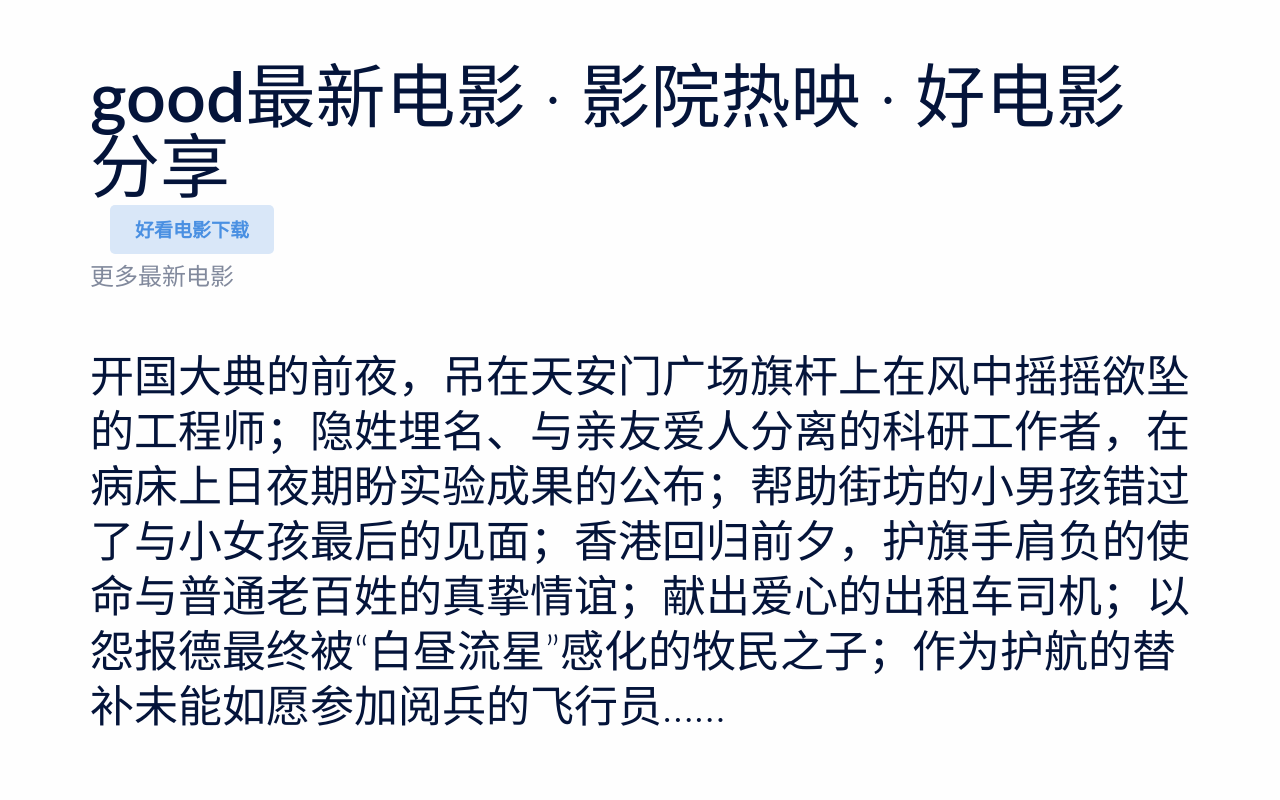
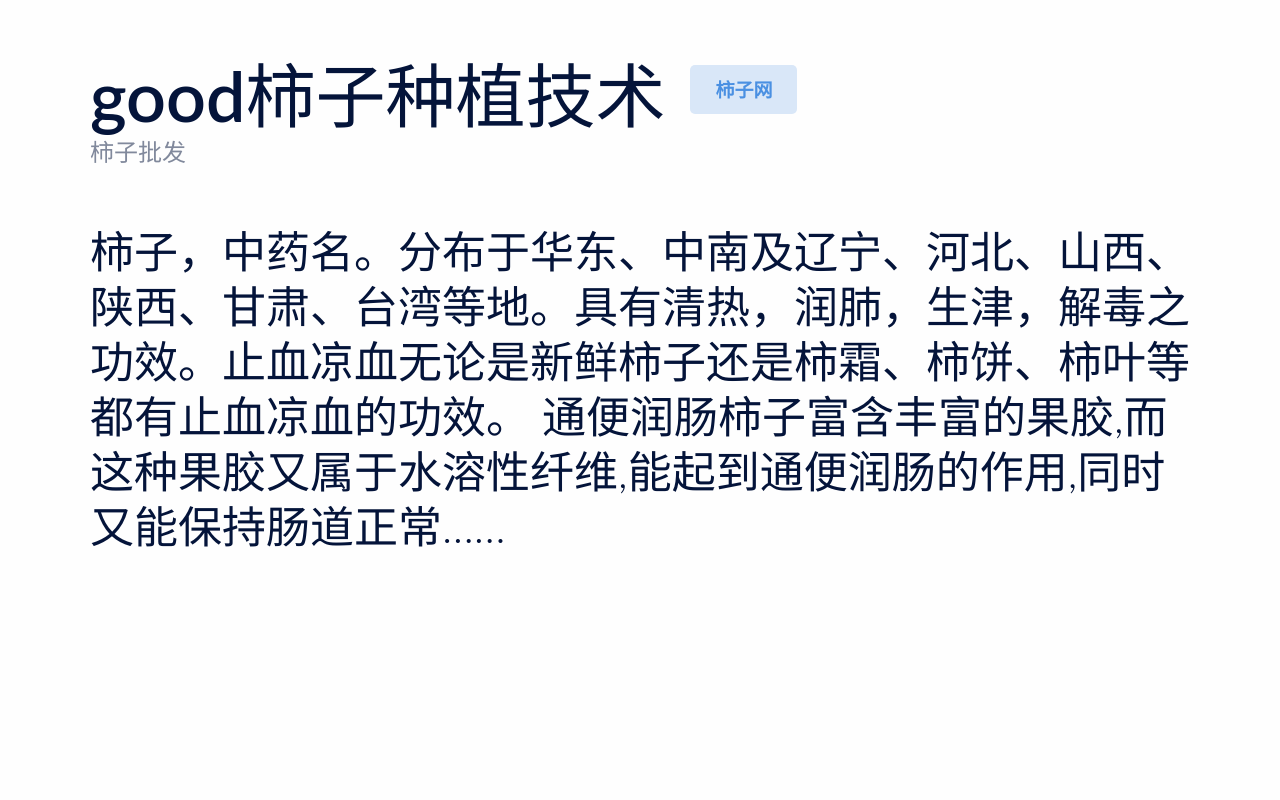
Before and after one commit to jamietutu/haodianying123, a plain HTML site: page index.html in a window 1280 px wide. Shown: the top 800 px of the page. Drawn offline with Linux system fonts and the light colour scheme.

Commit message:
Update index.html

```diff
--- a/index.html
+++ b/index.html
@@ -4,9 +4,9 @@
 <meta charset="utf-8">
 <meta name="viewport" content="width=device-width, initial-scale=1.0">
 <meta name="applicable-device"content="pc,mobile">
-<title>good电影网-good电影,口袋电影</title>
-<meta name="keywords" content="good电影,口袋电影,good影院,口袋影院" />
-<meta name="description" content="good电影网-口袋电影最新的免费影视直播网站，有APP和手机电影直播频道，发布最新的影视电视剧和迅雷下载服务，完全免费服务网友！"/>
+<title>柿子_柿子饼_柿子批发_柿子种植厂家-柿子网</title>
+<meta name="keywords" content="柿子,柿饼,柿子饼,柿子批发,柿子种植厂家,柿子网" />
+<meta name="description" content="柿子网为您提供全网关于柿子种植的知识，柿子等相关的种植方法，提供实用的农业种植技术，为网友们提供农业种植技术和柿子、柿饼批发知识参考。"/>
 <style type="text/css">
 html, body, div, span, h1, h2, h3, h4, h5, h6, p, strike, strong,b, u, i, center,dl, dt, dd, ol, ul, li,footer{
 	margin: 0;
@@ -371,11 +371,11 @@ li .description {
 <body>
 <div class="container">
 	<div class="hero">
-		<h1 class="name"><strong>good</strong>最新电影 · 影院热映 · 好电影分享</h1>
-		<span class="job-title">好看电影下载</span>
-		<span class="email">更多最新电影</span>
+		<h1 class="name"><strong>good</strong>柿子种植技术</h1>
+		<span class="job-title">柿子网</span>
+		<span class="email">柿子批发</span>
 
-		<h2 class="lead">开国大典的前夜，吊在天安门广场旗杆上在风中摇摇欲坠的工程师；隐姓埋名、与亲友爱人分离的科研工作者，在病床上日夜期盼实验成果的公布；帮助街坊的小男孩错过了与小女孩最后的见面；香港回归前夕，护旗手肩负的使命与普通老百姓的真挚情谊；献出爱心的出租车司机；以怨报德最终被“白昼流星”感化的牧民之子；作为护航的替补未能如愿参加阅兵的飞行员……</h2>
+		<h2 class="lead">柿子，中药名。分布于华东、中南及辽宁、河北、山西、陕西、甘肃、台湾等地。具有清热，润肺，生津，解毒之功效。止血凉血无论是新鲜柿子还是柿霜、柿饼、柿叶等都有止血凉血的功效。 通便润肠柿子富含丰富的果胶,而这种果胶又属于水溶性纤维,能起到通便润肠的作用,同时又能保持肠道正常……</h2>
 	</div>
 </div>
 
```
